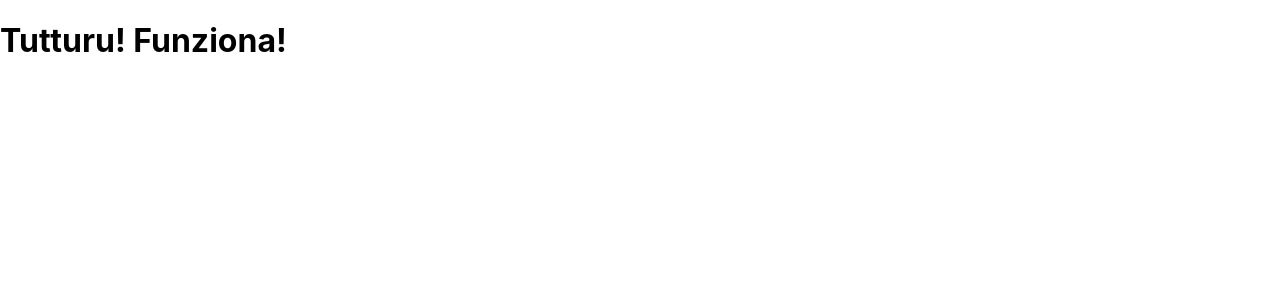
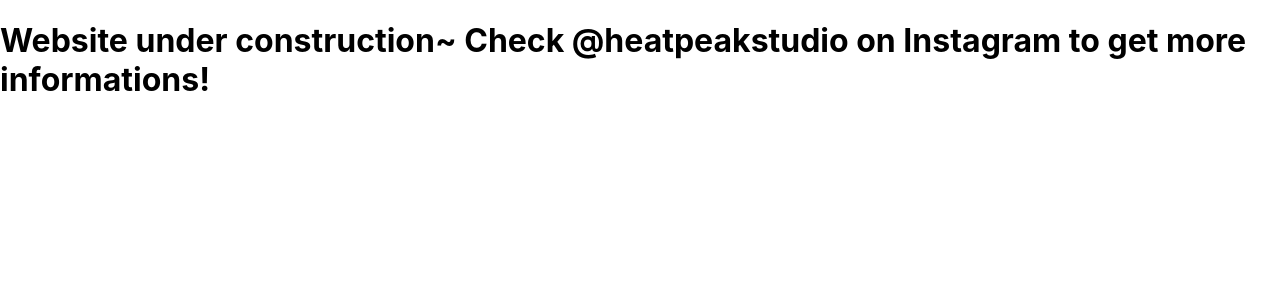
Before and after one commit to morph-eos/ragnar-ttrpg-platform, a React (Create React App) app in the folder hp-jh-transition/frontend/: page / in a window 1280 px wide. Shown: the top 300 px of the page. Built offline with nearby package versions, Linux system fonts and the light colour scheme.

Commit message:
"Under Construction" Beta

```diff
--- a/hp-jh-transition/frontend/src/App.js
+++ b/hp-jh-transition/frontend/src/App.js
@@ -2,7 +2,7 @@
 
     return (
         <div className="App">
-            <h1>Tutturu! Funziona!</h1>
+            <h1>Website under construction~ Check @heatpeakstudio on Instagram to get more informations!</h1>
         </div>
     );
 }
```
